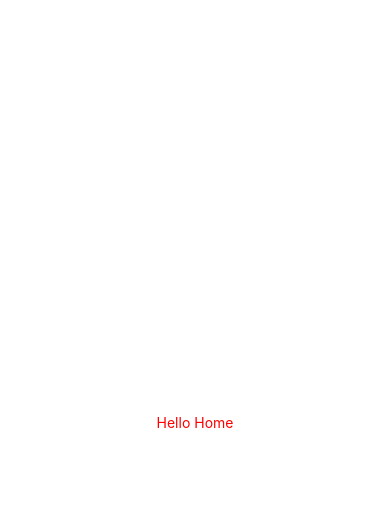
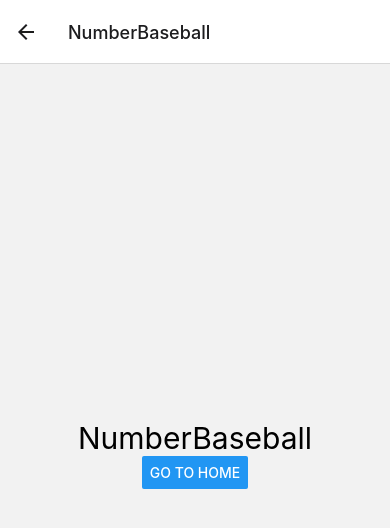
Before and after one commit to pyj2025/native-webgame, a React Native app: screen /NumberBaseball in a window 390 px wide. Shown: the top 528 px of the page. Built offline with nearby package versions, Linux system fonts and the light colour scheme.

Commit message:
initial home screen

```diff
--- a/App.js
+++ b/App.js
@@ -1,22 +1,35 @@
-import { StatusBar } from 'expo-status-bar';
-import { StyleSheet, View } from 'react-native';
+import { NavigationContainer } from '@react-navigation/native';
+import { createNativeStackNavigator } from '@react-navigation/native-stack';
 import Home from './components/Home';
+import Test from './components/Test';
+import Ggetmal from './components/Ggetmal';
+import Gugudan from './components/Gugudan';
+import NumberBaseball from './components/NumberBaseball';
+import ResponseCheck from './components/ResponseCheck';
+import Rsp from './components/Rsp';
+import Lotto from './components/Lotto';
+import TicTacToe from './components/TicTacToe';
+import MineSearch from './components/MineSearch';
+import { Button } from 'react-native';
+import { HeaderBackButton } from '@react-navigation/stack';
+
+const Stack = createNativeStackNavigator();
 
 export default function App() {
   return (
-    <View style={styles.container}>
-        <StatusBar style="auto" />
-        <Home />
-    </View>
+    <NavigationContainer>
+      <Stack.Navigator initialRouteName="Home">
+        <Stack.Screen name="Home" component={Home} />
+        <Stack.Screen name="Ggetmal" component={Ggetmal} />
+        <Stack.Screen name="Gugudan" component={Gugudan} />
+        <Stack.Screen name="Lotto" component={Lotto} />
+        <Stack.Screen name="NumberBaseball" component={NumberBaseball} />
+        <Stack.Screen name="ResponseCheck" component={ResponseCheck} />
+        <Stack.Screen name="Rsp" component={Rsp} />
+        <Stack.Screen name="TicTacToe" component={TicTacToe} />
+        <Stack.Screen name="MineSearch" component={MineSearch} />
+        <Stack.Screen name="Test" component={Test} />
+      </Stack.Navigator>
+    </NavigationContainer>
   );
 }
-
-
-const styles = StyleSheet.create({
-  container: {
-    flex: 1,
-    backgroundColor: '#fff',
-    alignItems: 'center',
-    justifyContent: 'center',
-  },
-});
--- /dev/null
+++ b/components/Ggetmal.tsx
@@ -0,0 +1,18 @@
+import { useNavigation } from '@react-navigation/native';
+import { NativeStackNavigationProp } from '@react-navigation/native-stack';
+import React, { useRef, useState } from 'react';
+import { Button, Text, View } from 'react-native';
+import { RootStackParam } from './Home';
+
+const Ggetmal: React.FC = () => {
+  const navigation = useNavigation<NativeStackNavigationProp<RootStackParam>>();
+
+  return (
+    <View style={{ flex: 1, justifyContent: 'center', alignItems: 'center' }}>
+      <Text style={{ color: 'black', fontSize: 30 }}>Ggetmal</Text>
+      <Button title="Go to Home" onPress={() => navigation.goBack()} />
+    </View>
+  );
+};
+
+export default Ggetmal;
--- /dev/null
+++ b/components/Gugudan.tsx
@@ -0,0 +1,17 @@
+import { useNavigation } from '@react-navigation/native';
+import { Text, View, Button } from 'react-native';
+import { NativeStackNavigationProp } from '@react-navigation/native-stack';
+import { RootStackParam } from './Home';
+
+const Gugudan = () => {
+  const navigation = useNavigation<NativeStackNavigationProp<RootStackParam>>();
+
+  return (
+    <View style={{ flex: 1, justifyContent: 'center', alignItems: 'center' }}>
+      <Text style={{ color: 'black', fontSize: 30 }}>Gugudan</Text>
+      <Button title="Go to Home" onPress={() => navigation.goBack()} />
+    </View>
+  );
+};
+
+export default Gugudan;
--- a/components/Home.tsx
+++ b/components/Home.tsx
@@ -1,15 +1,97 @@
-import { Text, View, StyleSheet } from 'react-native';
+import { useNavigation } from '@react-navigation/native';
+import {
+  Text,
+  View,
+  TouchableOpacity,
+  StyleSheet,
+  FlatList,
+  Dimensions,
+} from 'react-native';
+import { NativeStackNavigationProp } from '@react-navigation/native-stack';
 
-export default function App() {
+export type RootStackParam = {
+  Home: undefined;
+  Ggetmal: undefined;
+  Gugudan: undefined;
+  NumberBaseball: undefined;
+  ResponseCheck: undefined;
+  Rsp: undefined;
+  Lotto: undefined;
+  TicTacToe: undefined;
+  MineSearch: undefined;
+  Test: undefined;
+};
+
+const Home = () => {
+  const navigation = useNavigation<NativeStackNavigationProp<RootStackParam>>();
+  var screenWidth = Dimensions.get('window').width;
+
+  const buttons = [
+    'Ggetmal',
+    'Gugudan',
+    'NumberBaseball',
+    'ResponseCheck',
+    'Rsp',
+    'Lotto',
+    'TicTacToe',
+    'MineSearch',
+    'Test',
+  ];
+
+  const renderButton = ({ item }: { item: string }) => (
+    <TouchableOpacity
+      style={{ ...styles.button, width: screenWidth - 30 }}
+      onPress={() => navigation.push(item as any)}
+    >
+      <Text style={styles.buttonText}>{item}</Text>
+    </TouchableOpacity>
+  );
+
   return (
-    <View>
-      <Text style={styles.text}>Hello Home</Text>
+    <View style={styles.container}>
+      <Text style={styles.title}>HomeScreen</Text>
+      <FlatList
+        data={buttons}
+        renderItem={renderButton}
+        keyExtractor={(item) => item}
+        numColumns={1}
+        horizontal={false}
+        contentContainerStyle={styles.buttonList}
+      />
     </View>
   );
-}
+};
 
 const styles = StyleSheet.create({
-  text: {
-    color: 'red',
+  container: {
+    flex: 1,
+    width: '100%',
+    justifyContent: 'center',
+    alignItems: 'center',
+  },
+  title: {
+    color: 'black',
+    fontSize: 30,
+    marginBottom: 20,
+  },
+  buttonList: {
+    flex: 1,
+    justifyContent: 'center',
+    alignItems: 'center',
+  },
+  button: {
+    borderWidth: 1,
+    borderColor: 'gray',
+    paddingVertical: 20,
+    borderRadius: 10,
+    backgroundColor: '#3498db',
+    marginBottom: 20,
+  },
+  buttonText: {
+    fontSize: 18,
+    textAlign: 'center',
+    color: 'white',
   },
 });
+
+export default Home;
--- /dev/null
+++ b/components/Lotto.tsx
@@ -0,0 +1,17 @@
+import { useNavigation } from '@react-navigation/native';
+import { Text, View, Button } from 'react-native';
+import { NativeStackNavigationProp } from '@react-navigation/native-stack';
+import { RootStackParam } from './Home';
+
+const Lotto = () => {
+  const navigation = useNavigation<NativeStackNavigationProp<RootStackParam>>();
+
+  return (
+    <View style={{ flex: 1, justifyContent: 'center', alignItems: 'center' }}>
+      <Text style={{ color: 'black', fontSize: 30 }}>Lotto</Text>
+      <Button title="Go to Home" onPress={() => navigation.goBack()} />
+    </View>
+  );
+};
+
+export default Lotto;
--- /dev/null
+++ b/components/MineSearch.tsx
@@ -0,0 +1,17 @@
+import { useNavigation } from '@react-navigation/native';
+import { Text, View, Button } from 'react-native';
+import { NativeStackNavigationProp } from '@react-navigation/native-stack';
+import { RootStackParam } from './Home';
+
+const MineSearch = () => {
+  const navigation = useNavigation<NativeStackNavigationProp<RootStackParam>>();
+
+  return (
+    <View style={{ flex: 1, justifyContent: 'center', alignItems: 'center' }}>
+      <Text style={{ color: 'black', fontSize: 30 }}>MineSearch</Text>
+      <Button title="Go to Home" onPress={() => navigation.goBack()} />
+    </View>
+  );
+};
+
+export default MineSearch;
--- /dev/null
+++ b/components/NumberBaseball.tsx
@@ -0,0 +1,17 @@
+import { useNavigation } from '@react-navigation/native';
+import { Text, View, Button } from 'react-native';
+import { NativeStackNavigationProp } from '@react-navigation/native-stack';
+import { RootStackParam } from './Home';
+
+const NumberBaseball = () => {
+  const navigation = useNavigation<NativeStackNavigationProp<RootStackParam>>();
+
+  return (
+    <View style={{ flex: 1, justifyContent: 'center', alignItems: 'center' }}>
+      <Text style={{ color: 'black', fontSize: 30 }}>NumberBaseball</Text>
+      <Button title="Go to Home" onPress={() => navigation.goBack()} />
+    </View>
+  );
+};
+
+export default NumberBaseball;
--- /dev/null
+++ b/components/ResponseCheck.tsx
@@ -0,0 +1,17 @@
+import { useNavigation } from '@react-navigation/native';
+import { Text, View, Button } from 'react-native';
+import { NativeStackNavigationProp } from '@react-navigation/native-stack';
+import { RootStackParam } from './Home';
+
+const ResponseCheck = () => {
+  const navigation = useNavigation<NativeStackNavigationProp<RootStackParam>>();
+
+  return (
+    <View style={{ flex: 1, justifyContent: 'center', alignItems: 'center' }}>
+      <Text style={{ color: 'black', fontSize: 30 }}>ResponseCheck</Text>
+      <Button title="Go to Home" onPress={() => navigation.goBack()} />
+    </View>
+  );
+};
+
+export default ResponseCheck;
--- /dev/null
+++ b/components/Rsp.tsx
@@ -0,0 +1,17 @@
+import { useNavigation } from '@react-navigation/native';
+import { Text, View, Button } from 'react-native';
+import { NativeStackNavigationProp } from '@react-navigation/native-stack';
+import { RootStackParam } from './Home';
+
+const Rsp = () => {
+  const navigation = useNavigation<NativeStackNavigationProp<RootStackParam>>();
+
+  return (
+    <View style={{ flex: 1, justifyContent: 'center', alignItems: 'center' }}>
+      <Text style={{ color: 'black', fontSize: 30 }}>Rsp</Text>
+      <Button title="Go to Home" onPress={() => navigation.goBack()} />
+    </View>
+  );
+};
+
+export default Rsp;
--- /dev/null
+++ b/components/Test.tsx
@@ -0,0 +1,17 @@
+import { useNavigation } from '@react-navigation/native';
+import { Text, View, Button } from 'react-native';
+import { NativeStackNavigationProp } from '@react-navigation/native-stack';
+import { RootStackParam } from './Home';
+
+const Test = () => {
+  const navigation = useNavigation<NativeStackNavigationProp<RootStackParam>>();
+
+  return (
+    <View style={{ flex: 1, justifyContent: 'center', alignItems: 'center' }}>
+      <Text style={{ color: 'black', fontSize: 30 }}>Test</Text>
+      <Button title="Go to Home" onPress={() => navigation.goBack()} />
+    </View>
+  );
+};
+
+export default Test;
--- /dev/null
+++ b/components/TicTacToe.tsx
@@ -0,0 +1,17 @@
+import { useNavigation } from '@react-navigation/native';
+import { Text, View, Button } from 'react-native';
+import { NativeStackNavigationProp } from '@react-navigation/native-stack';
+import { RootStackParam } from './Home';
+
+const TicTacToe = () => {
+  const navigation = useNavigation<NativeStackNavigationProp<RootStackParam>>();
+
+  return (
+    <View style={{ flex: 1, justifyContent: 'center', alignItems: 'center' }}>
+      <Text style={{ color: 'black', fontSize: 30 }}>TicTacToe</Text>
+      <Button title="Go to Home" onPress={() => navigation.goBack()} />
+    </View>
+  );
+};
+
+export default TicTacToe;
--- a/package.json
+++ b/package.json
@@ -12,11 +12,14 @@
     "expo": "~49.0.15",
     "expo-status-bar": "~1.6.0",
     "react": "18.2.0",
-    "react-native": "0.72.6"
+    "react-native": "0.72.6",
+    "react-native-safe-area-context": "^4.8.2",
+    "react-native-screens": "^3.29.0"
   },
   "devDependencies": {
     "@babel/core": "^7.20.0",
     "@react-navigation/native": "^6.1.9",
+    "@react-navigation/native-stack": "^6.9.17",
     "@react-navigation/stack": "^6.3.20",
     "@tsconfig/react-native": "^3.0.2",
     "@types/jest": "^29.5.11",
```
Also changed, not shown: 1 other file (tests, documents, lock files or other folders).
